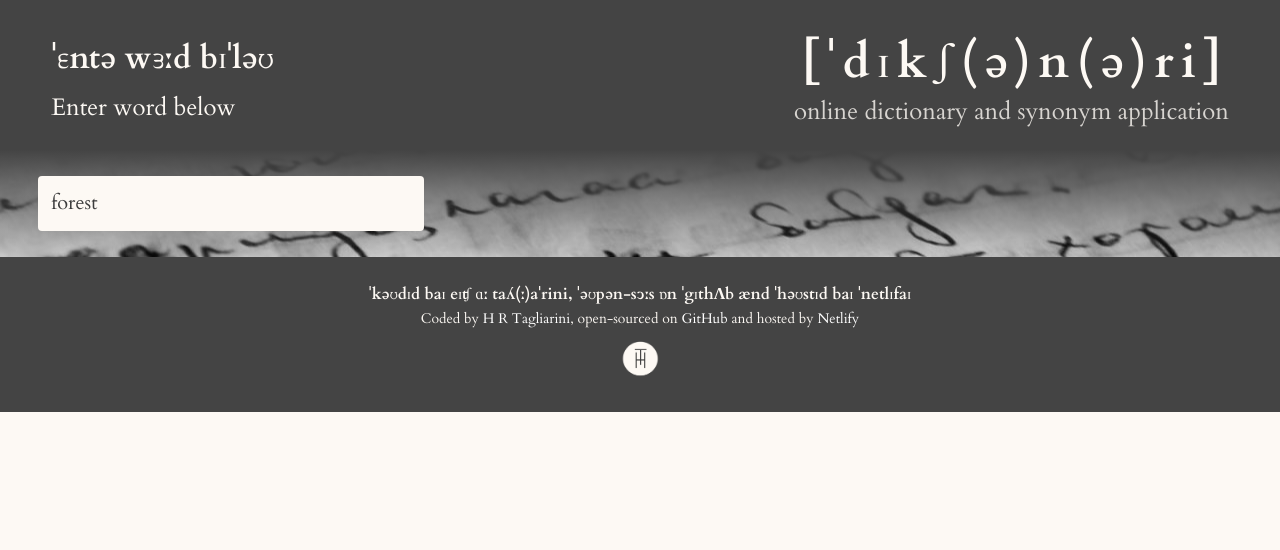
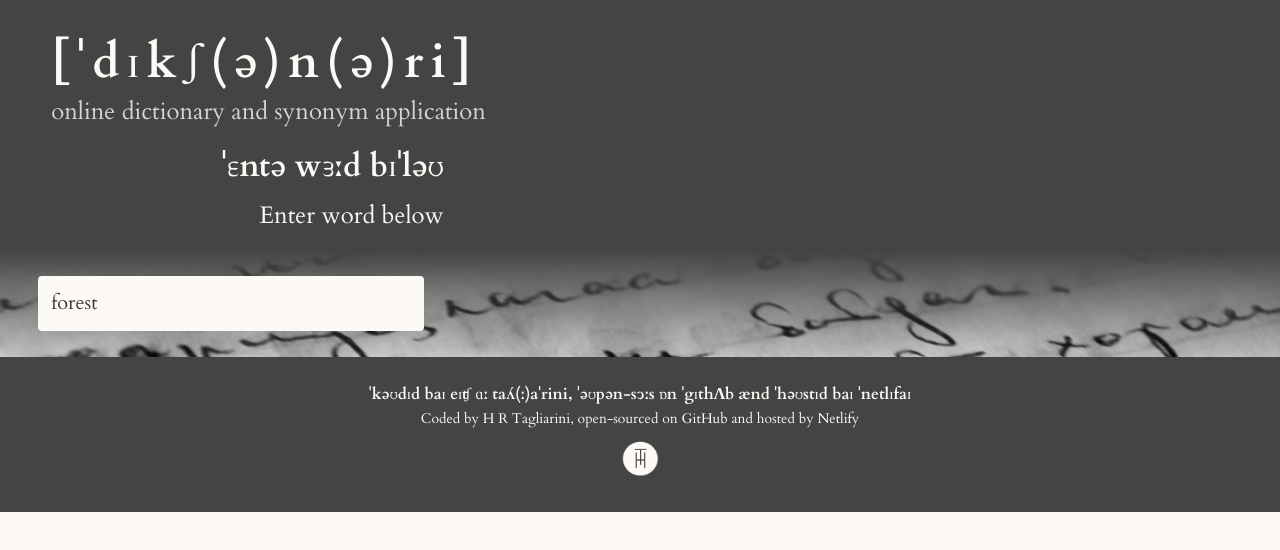
Before and after one commit to HRHTaggers/react-dictionary-app, a React (Create React App) app: page / in a window 1280 px wide. Shown: the top 550 px of the page. Built offline with nearby package versions, Linux system fonts and the light colour scheme; no server answers.

Commit message:
Adjustment of header

```diff
--- a/src/App.css
+++ b/src/App.css
@@ -1,6 +1,6 @@
 * {
   margin: 0 auto;
-  padding: 0 auto;
+  padding: 0;
   box-sizing: border-box;
 }
 
@@ -15,11 +15,11 @@ body {
   padding: 2% 4%;
   background-color: rgb(68, 68, 68);
   color: rgb(253, 249, 244);
-  text-align: right;
+  text-align: left;
 }
 
 .App__header--instruction {
-  text-align: left;
+  text-align: right;
   font-size: 1.5rem;
 }
 
@@ -97,5 +97,6 @@ body {
 
   .App__header--subtitle {
     font-size: 0.9rem;
+    padding-bottom: 0.5rem;
   }
 }
--- a/src/App.js
+++ b/src/App.js
@@ -8,18 +8,18 @@ export default function App() {
       <div className="wrapper">
         <header className="App__header">
           <div className="row">
-            <div className="App__header--instruction col-sm-4">
-              <div className="App__header--instruction-phonetic"><strong>
-                ˈɛntə wɜːd bɪˈləʊ
-                </strong></div>
-              Enter word below
-            </div>
             <div className="col-sm-8">
               <div className="App__header--logo">[ˈdɪkʃ(ə)n(ə)ri]</div>
               <h1 className="App__header--subtitle">
                 online dictionary and synonym application
               </h1>
             </div>
+          </div>
+          <div className="App__header--instruction col-sm-4">
+            <div className="App__header--instruction-phonetic">
+              <strong>ˈɛntə wɜːd bɪˈləʊ</strong>
+            </div>
+            Enter word below
           </div>
         </header>
         <main>
--- a/src/Dictionary.js
+++ b/src/Dictionary.js
@@ -56,10 +56,10 @@ export default function Dictionary(props) {
                     onChange={handleWord} />
             </form>
             <div className="row">
-                <div className="col-sm-8 p-0">
+                <div className="col-sm-8">
                 <Results results={results}/>
                 </div>
-                <div className="col-sm-4 p-0">
+                <div className="col-sm-4">
                 <Photos photos={photos} />
                 </div>
             </div>
--- a/src/Results.css
+++ b/src/Results.css
@@ -30,7 +30,7 @@
 
 @media (max-width: 570px) {
     .Results__word {
-        font-size: 3rem;
+        font-size: 2.5rem;
     }
 
     .Results__phonetics--heading {
```
